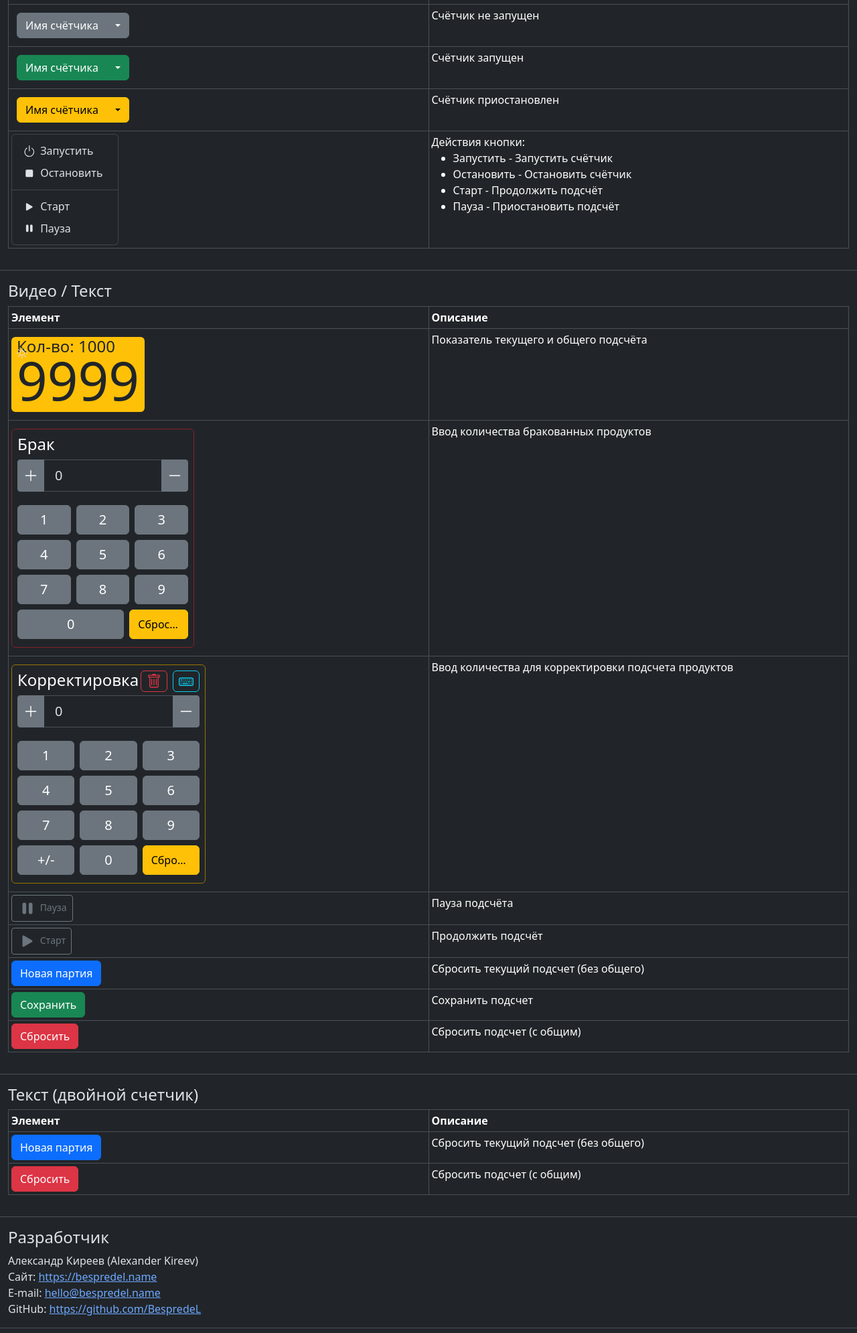
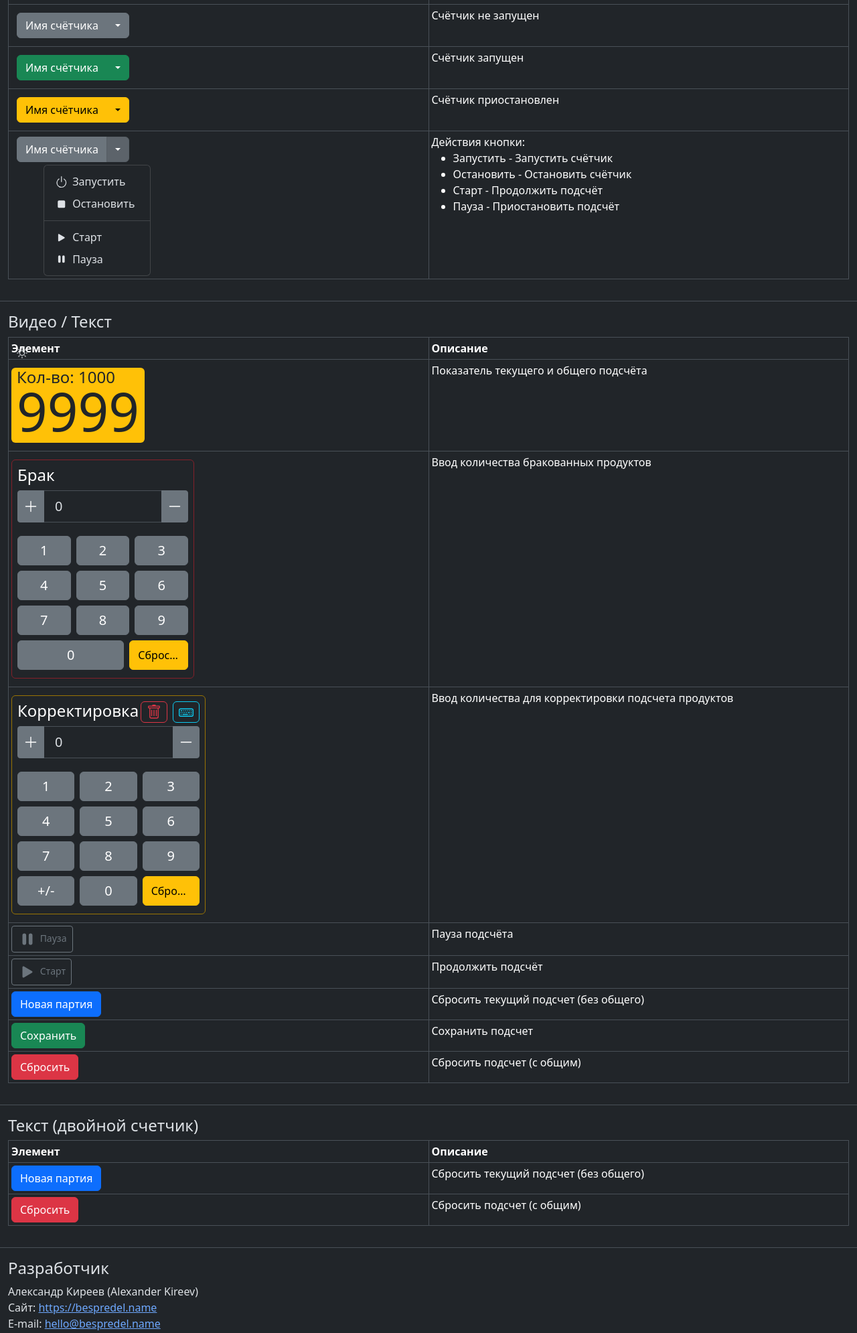
Before and after one commit to BespredeL/CVCounter, a Flask app: page /page/help in a window 1280 px wide. Shown: the part 244-2234 px from the top of the page at 67% size. Run offline with Flask 3, Linux system fonts and the light colour scheme; some libraries are stand-ins or nearby versions.

Commit message:
Updated help page

```diff
--- a/templates/pages/help.html
+++ b/templates/pages/help.html
@@ -60,8 +60,15 @@
                 </tr>
 
                 <tr>
-                    <td class="align-middle">
-                        <ul class="dropdown-menu d-block position-relative" style="max-width: 150px">
+                    <td>
+                        <div class="btn-group mx-2 my-1" role="group" aria-label="">
+                            <a href="#" class="btn btn-secondary">{{ trans('Counter name') }}</a>
+                            <div class="btn-group" role="group">
+                                <button type="button" class="btn dropdown-toggle btn-secondary"
+                                style="background-color: var(--bs-btn-hover-bg);border-color: var(--bs-btn-hover-border-color);"></button>
+                            </div>
+                        </div>
+                        <ul class="dropdown-menu d-block position-relative mx-2 ms-md-5" style="max-width: 150px">
                             <li>
                                 <a href="#" class="dropdown-item ">
                                     <svg xmlns="http://www.w3.org/2000/svg" width="22" height="22" fill="currentColor"
```
